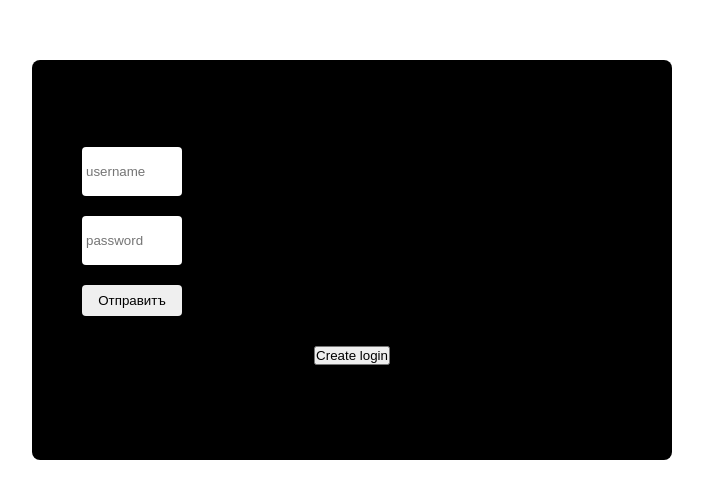
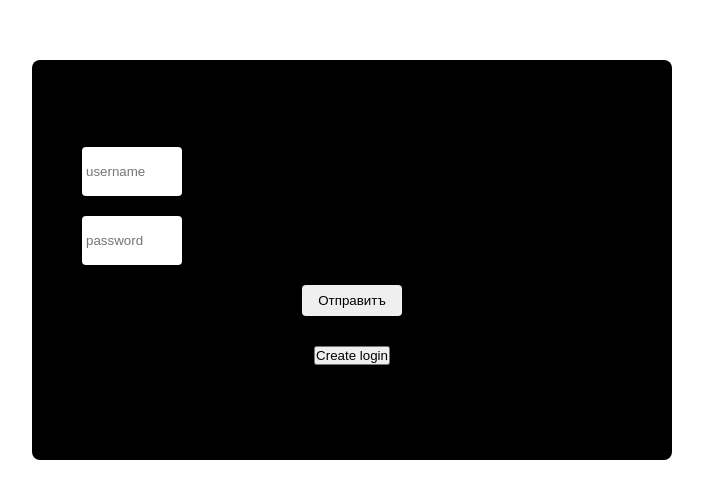
Before and after one commit to DalerUZB/telegram-react, a React (Create React App) app: page /login in a window 1280 px wide. Shown: the part 140-638 px from the top of the page, without its empty margins (288-991 px from the left). Built offline with nearby package versions, Linux system fonts and the light colour scheme.

Commit message:
updates 02.11.2022

```diff
--- a/package.json
+++ b/package.json
@@ -14,6 +14,7 @@
     "react-redux": "^8.0.4",
     "react-router-dom": "^6.4.2",
     "react-scripts": "5.0.1",
+    "react-spinners-kit": "^1.9.1",
     "react-toastify": "^9.1.0",
     "styled-components": "^5.3.6",
     "web-vitals": "^2.1.4"
--- a/src/Components/settingsRightDiv/SendMessage.jsx
+++ b/src/Components/settingsRightDiv/SendMessage.jsx
@@ -21,6 +21,8 @@ const SendMessage = () => {
       message: sendMessage.current.value,
     };
     dispatch(fetchSendMessageAction(body));
+    sendMessage.current.value = ""
+    setValueLength(0)
   };
 
   return (
--- a/src/Pages/Login.jsx
+++ b/src/Pages/Login.jsx
@@ -1,27 +1,38 @@
 import styled from "styled-components";
 import Image from "react-random-image";
-import React, { useRef } from "react";
+import React, { useRef, useState } from "react";
 import { Link, useNavigate } from "react-router-dom";
-import { useDispatch } from "react-redux";
+import { useDispatch, useSelector } from "react-redux";
 import { login } from "../store/action";
+import { toast } from "react-toastify";
+import { ClassicSpinner } from "react-spinners-kit";
 
 const Login = () => {
   const navigate = useNavigate();
   const username = useRef();
   const password = useRef();
   const dispatch = useDispatch();
+  const { auth } = useSelector(store => store.reducer)
+  const [loader, setLoader] = useState(false)
   const sendFormData = (e) => {
     e.preventDefault();
     const body = {
       username: username.current.value,
       password: password.current.value,
     };
-    dispatch(login(body));
+    if (body.username.length > 5 || body.password.length >= 5) {
+      dispatch(login(body));
+      setLoader(true)
+      setTimeout(() => {
+        setLoader(false)
+        navigate('/')
+      }, 2000);
+    } else {
+      toast.error('kataklar 5 tadan kam bolmasin!')
+    }
 
-    setTimeout(() => {
-      navigate("/");
-    }, 2000);
   };
+
   return (
     <Wrapper>
       <div className="login">
@@ -29,7 +40,9 @@ const Login = () => {
         <FormDiv onSubmit={(e) => sendFormData(e)}>
           <input ref={username} type="text" placeholder="username" />
           <input ref={password} type="password" placeholder="password" />
-          <button>Отправитъ</button>
+          <span>
+            {loader ? <ClassicSpinner size={30} color="#686769" loading={loader} /> : <button>Отправитъ</button>}
+          </span>
         </FormDiv>
         <Link to="/create-login">
           <button>Create login</button>
--- a/src/store/reducer.js
+++ b/src/store/reducer.js
@@ -39,7 +39,7 @@ export const appSlice = createSlice({
         localStorage.getItem("token") === undefined ||
         localStorage.getItem("username") === undefined
       ) {
-        console.log("xato");
+        toast.error(action.payload)
       } else {
         localStorage.setItem("token", action.payload.token);
         localStorage.setItem("username", action.payload.username);
@@ -48,14 +48,14 @@ export const appSlice = createSlice({
     });
 
     builder.addCase(fetchSendMessageAction.fulfilled, (state, action) => {
-      console.log(action);
+      toast.success(action.payload.message)
     });
     builder.addCase(fetchSignup.fulfilled, (state, action) => {
       if (
         action.payload === "Ushbu ism band!" ||
         action.payload === "Parol mos kelmadi!" ||
         action.payload ===
-          "Parol yoki login kelmadi! Payloadni tekshiring! Iltimos!"
+        "Parol yoki login kelmadi! Payloadni tekshiring! Iltimos!"
       ) {
         toast.error(action.payload);
       } else {
```
Also changed, not shown: 1 other file (tests, documents, lock files or other folders).
